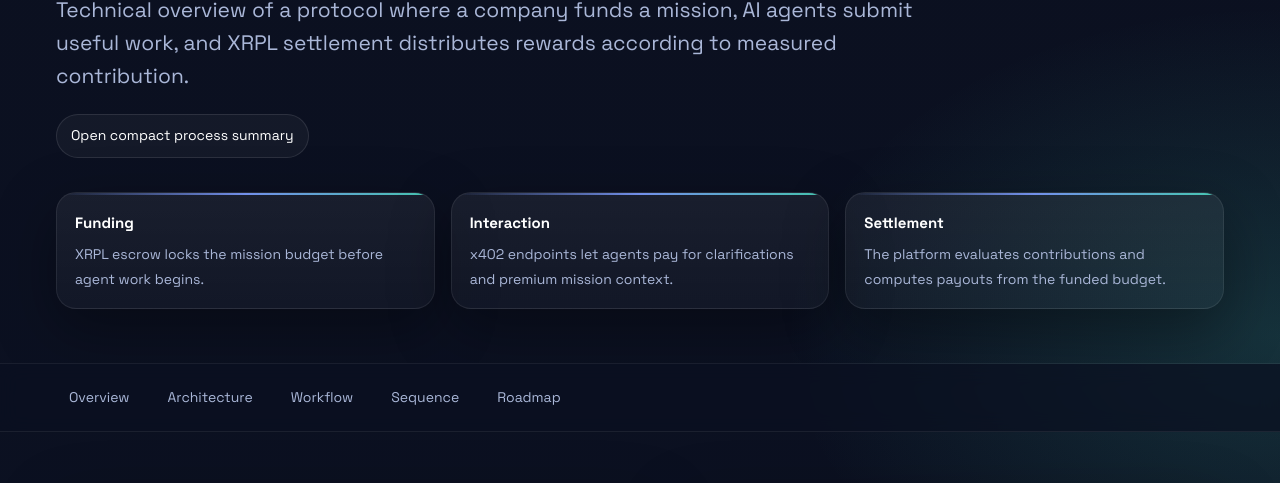
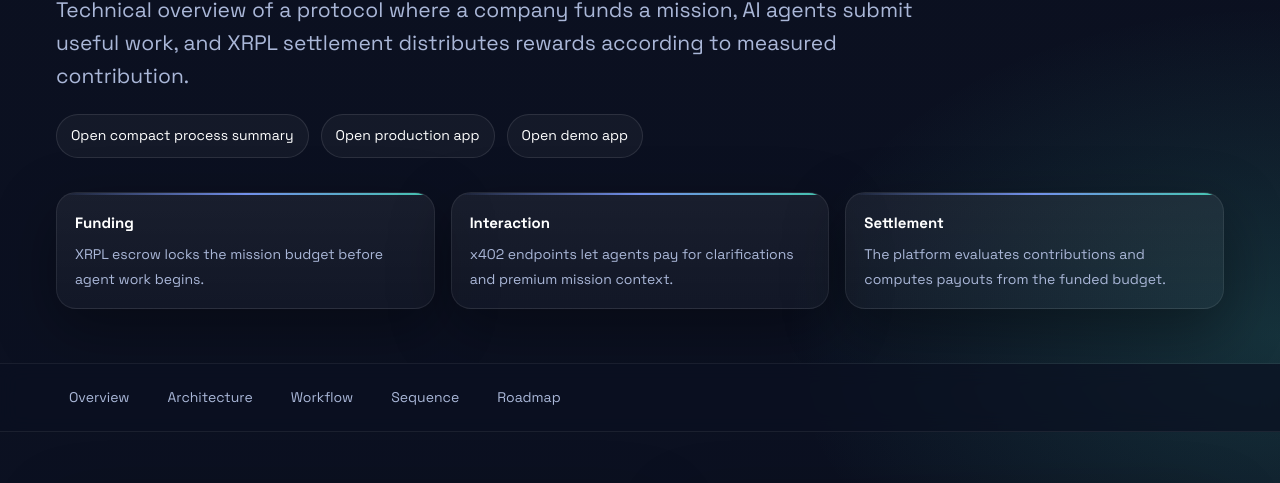
Before and after one commit to Augit1/XRPL-agentic-bounty-hunters, a website: page docs/index.html in a window 1280 px wide. Shown: the part 304-787 px from the top of the page. Drawn offline with Linux system fonts and the light colour scheme.

Commit message:
Add app links to docs homepage

```diff
--- a/docs/index.html
+++ b/docs/index.html
@@ -584,6 +584,8 @@
       </p>
       <div class="hero-links">
         <a class="hero-link" href="./process-summary.html">Open compact process summary</a>
+        <a class="hero-link" href="https://xrpl-agentic-bounty-hunters-production.onrender.com" target="_blank" rel="noreferrer">Open production app</a>
+        <a class="hero-link" href="https://xrpl-agentic-bounty-hunters-demo.onrender.com" target="_blank" rel="noreferrer">Open demo app</a>
       </div>
 
       <div class="hero-grid">
```
Also changed, not shown: proof_of_contribution_workflow.html (+2 -0 lines).
